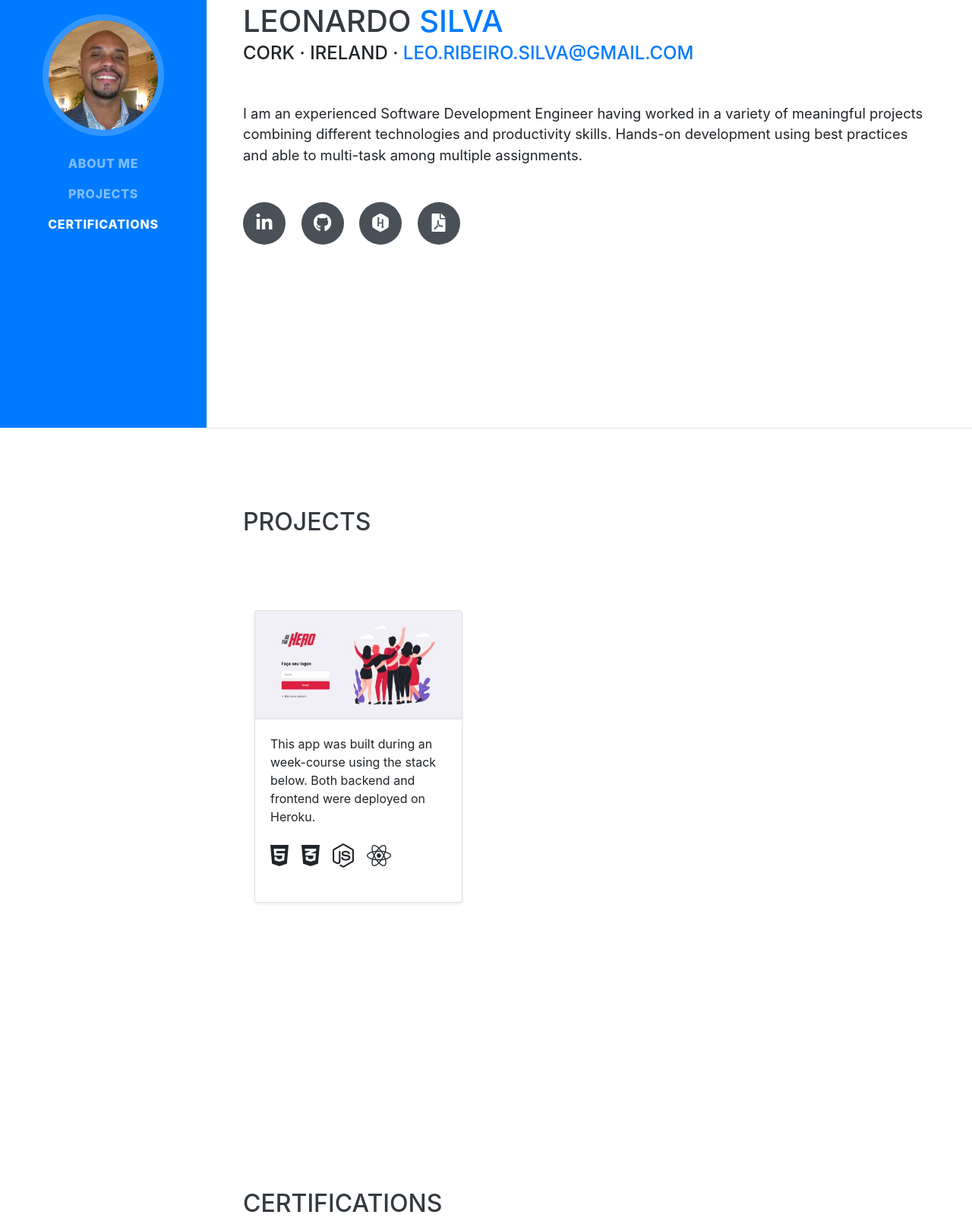
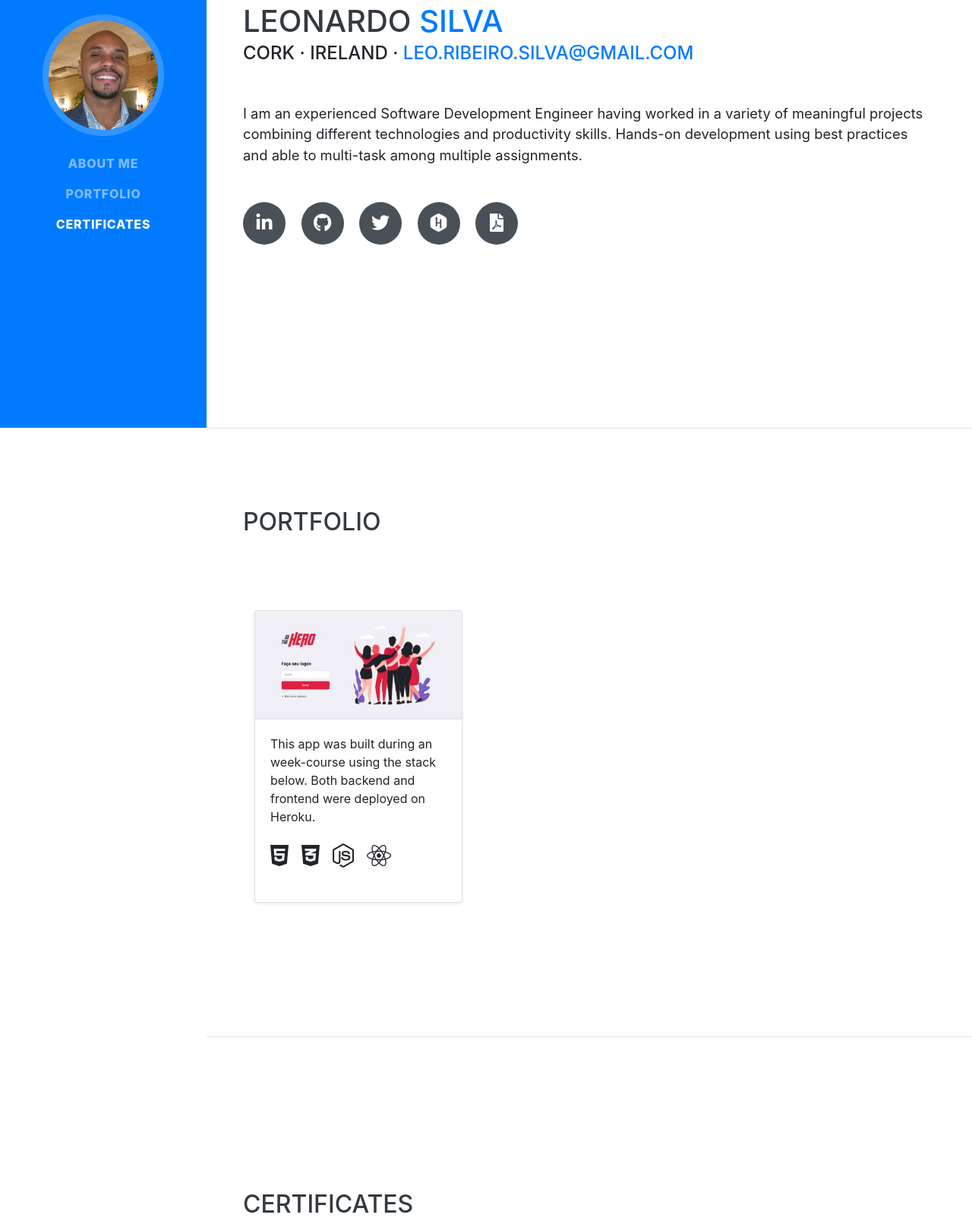
Before and after one commit to lrsilvadev/myresume, a website with bundled scripts: page index.html in a window 1280 px wide. Shown: the part 237-1844 px from the top of the page at 76% size. Built offline with nearby package versions, Linux system fonts and the light colour scheme; a web font is replaced by a local one.

Commit message:
updating resume and including twitter link

```diff
--- a/index.html
+++ b/index.html
@@ -41,7 +41,7 @@
           <a class="nav-link js-scroll-trigger" href="#about">About Me</a>
         </li>
         <li class="nav-item">
-          <a class="nav-link js-scroll-trigger" href="#projects">Projects</a>
+          <a class="nav-link js-scroll-trigger" href="#portfolio">Portfolio</a>
         </li>
         <!--<li class="nav-item">
           <a class="nav-link js-scroll-trigger" href="#experience">Experience</a>
@@ -56,7 +56,7 @@
           <a class="nav-link js-scroll-trigger" href="#interests">Interests</a>
         </li> -->
         <li class="nav-item">
-          <a class="nav-link js-scroll-trigger" href="#certifications">Certifications</a>
+          <a class="nav-link js-scroll-trigger" href="#certificates">Certificates</a>
         </li>
       </ul>
     </div>
@@ -80,6 +80,9 @@
           <a href="https://github.com/lrsilva81" target="_blank" data-toggle="popover" data-placement="bottom" data-content="GitHub" data-trigger="hover">
             <i class="fab fa-github"></i>
           </a>
+          <a href="https://twitter.com/lrsilvadev" target="_blank" data-toggle="popover" data-placement="bottom" data-content="Twitter" data-trigger="hover">
+            <i class="fab fa-twitter"></i>
+          </a>
           <a href="https://www.hackerrank.com/leo_ribeiro_sil1" target="_blank" data-toggle="popover" data-placement="bottom" data-content="Hacker Rank" data-trigger="hover">
             <i class="fab fa-hackerrank"></i>
           </a>
@@ -87,56 +90,6 @@
             <i class="fas fa-file-pdf"></i>
           </a>
         </div>
-      </div>
-    </section>
-
-    <hr class="m-0">
-
-    <section class="resume-section p-3 p-lg-5 d-flex align-items-center" id="projects">
-      <div class="w-100">
-        <h2 class="mb-5">Projects</h2>
-
-        <div class="album py-5">
-          <div class="container">
-
-            <div class="row">
-
-              <div class="col-md-4">
-                <div class="card mb-4 shadow-sm">
-                  <a href="https://be-the-hero-brasil-frontend.herokuapp.com/" target="_blank">
-                    <img src="assets/thumbnails/be_the_hero_thumbnail.jpg" class="card-img-top" alt="Be The Hero">
-                  </a>
-                  <div class="card-body">
-                    <p class="card-text">This app was built during an week-course using the stack below. Both backend and frontend were deployed on Heroku.</p>
-                    <div class="d-flex justify-content-between align-items-center">
-                      <ul class="list-inline card-dev-icons">
-                        <li class="list-inline-item">
-                          <i class="fab fa-html5"></i>
-                        </li>
-                        <li class="list-inline-item">
-                          <i class="fab fa-css3-alt"></i>
-                        </li>
-                        <li class="list-inline-item">
-                          <i class="fab fa-node-js"></i>
-                        </li>
-                        <li class="list-inline-item">
-                          <i class="fab fa-react"></i>
-                        </li>
-
-                      </ul>
-                    </div>
-                  </div>
-                </div>
-              </div>
-
-
-            </div>
-          </div>
-        </div>
-
-
-
-
       </div>
     </section>
 
@@ -299,12 +252,59 @@
         <p class="mb-0">When forced indoors, I follow a number of sci-fi and fantasy genre movies and television shows, I am an aspiring chef, and I spend a large amount of my free time exploring the latest technology advancements in the front-end web development world.</p>
       </div>
     </section>
+  -->
+    <hr class="m-0">
+
+    <section class="resume-section p-3 p-lg-5 d-flex align-items-center" id="portfolio">
+      <div class="w-100">
+        <h2 class="mb-5">Portfolio</h2>
+
+        <div class="album py-5">
+          <div class="container">
+
+            <div class="row">
+
+              <div class="col-md-4">
+                <div class="card mb-4 shadow-sm">
+                  <a href="https://be-the-hero-brasil-frontend.herokuapp.com/" target="_blank">
+                    <img src="assets/thumbnails/be_the_hero_thumbnail.jpg" class="card-img-top" alt="Be The Hero">
+                  </a>
+                  <div class="card-body">
+                    <p class="card-text">This app was built during an week-course using the stack below. Both backend and frontend were deployed on Heroku.</p>
+                    <div class="d-flex justify-content-between align-items-center">
+                      <ul class="list-inline card-dev-icons">
+                        <li class="list-inline-item">
+                          <i class="fab fa-html5"></i>
+                        </li>
+                        <li class="list-inline-item">
+                          <i class="fab fa-css3-alt"></i>
+                        </li>
+                        <li class="list-inline-item">
+                          <i class="fab fa-node-js"></i>
+                        </li>
+                        <li class="list-inline-item">
+                          <i class="fab fa-react"></i>
+                        </li>
+
+                      </ul>
+                    </div>
+                  </div>
+                </div>
+              </div>
+
+
+            </div>
+          </div>
+        </div>
+
+      </div>
+    </section>
 
     <hr class="m-0">
-  -->
-    <section class="resume-section p-3 p-lg-5 d-flex align-items-center" id="certifications">
+
+    <section class="resume-section p-3 p-lg-5 d-flex align-items-center" id="certificates">
       <div class="w-100">
-        <h2 class="mb-5">Certifications</h2>
+        <h2 class="mb-5">Certificates</h2>
         <ul class="fa-ul mb-0">
           <li>
             <i class="fa-li fas fa-award text-warning"></i>
@@ -347,7 +347,14 @@
             Delphi - Desenvolvimento de Aplicações</li>
         </ul>
       </div>
+
     </section>
+
+
+
+
+
+
 
   </div>
 
```
Also changed, not shown: 1 other file.
